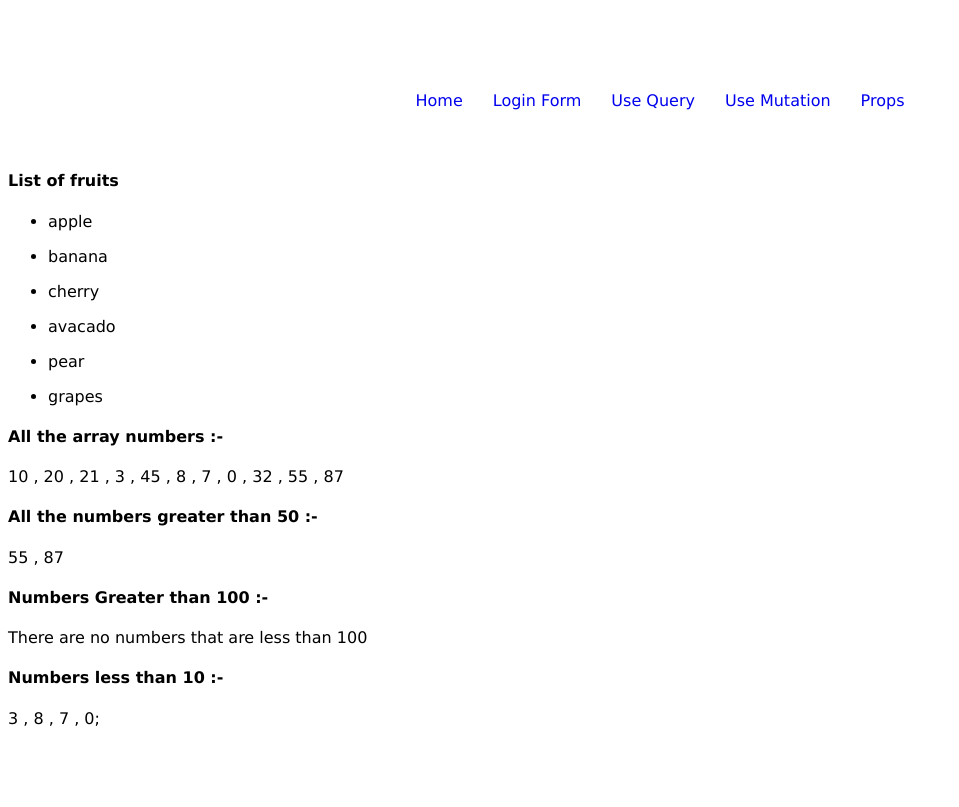
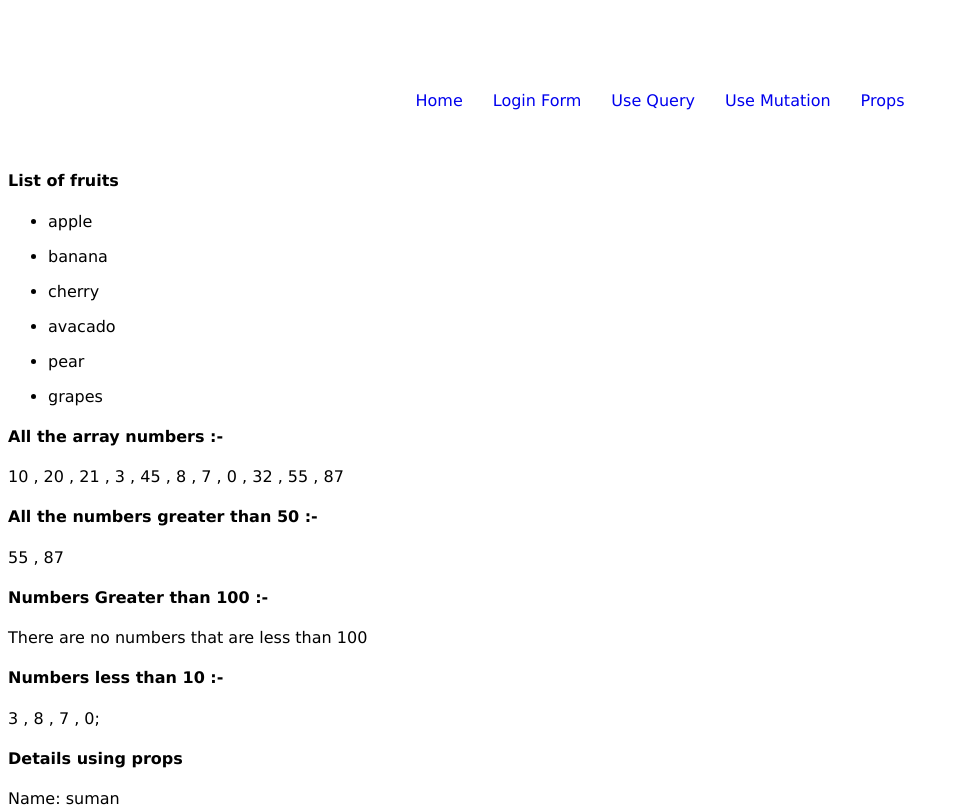
Before and after one commit to JWALITHA11/react-query-demo, a React (Vite) app: page /props in a window 1280 px wide. Shown: the top 807 px of the page, without its empty margins (0-959 px from the left). Built offline with nearby package versions, Linux system fonts and the light colour scheme.

Commit message:
routings added

```diff
--- a/src/Fetch.tsx
+++ b/src/Fetch.tsx
@@ -1,7 +1,7 @@
 // // import useFetch from "./useFetch";
 // import React from 'react';
 import { useQuery } from "@tanstack/react-query";
-import { FetchById } from "./Practice";
+// import { FetchById } from "./Practice";
 // import { UNSAFE_getSingleFetchDataStrategy } from "react-router-dom";
 
 // import { Todo } from './useFetch';
--- a/src/Lists.tsx
+++ b/src/Lists.tsx
@@ -58,6 +58,7 @@ const Lists = (props : FruitListProps) =>{
 
         </div>
         <NumList numbers = {nums} />
+        <Details data={details} />
         </>
     );
 
--- a/src/Source.tsx
+++ b/src/Source.tsx
@@ -2,7 +2,7 @@ import React from 'react'
 import { useEffect,useRef,useState,useMemo,useCallback,useLayoutEffect } from 'react'
 import Context  from './Context'
 import Reducer, { Reducer2 } from './Reducer'
-import { DataFetch } from './Fetch'
+// import { DataFetch } from './Fetch'
 type ResponseId = {
   id:number;
 }
```
